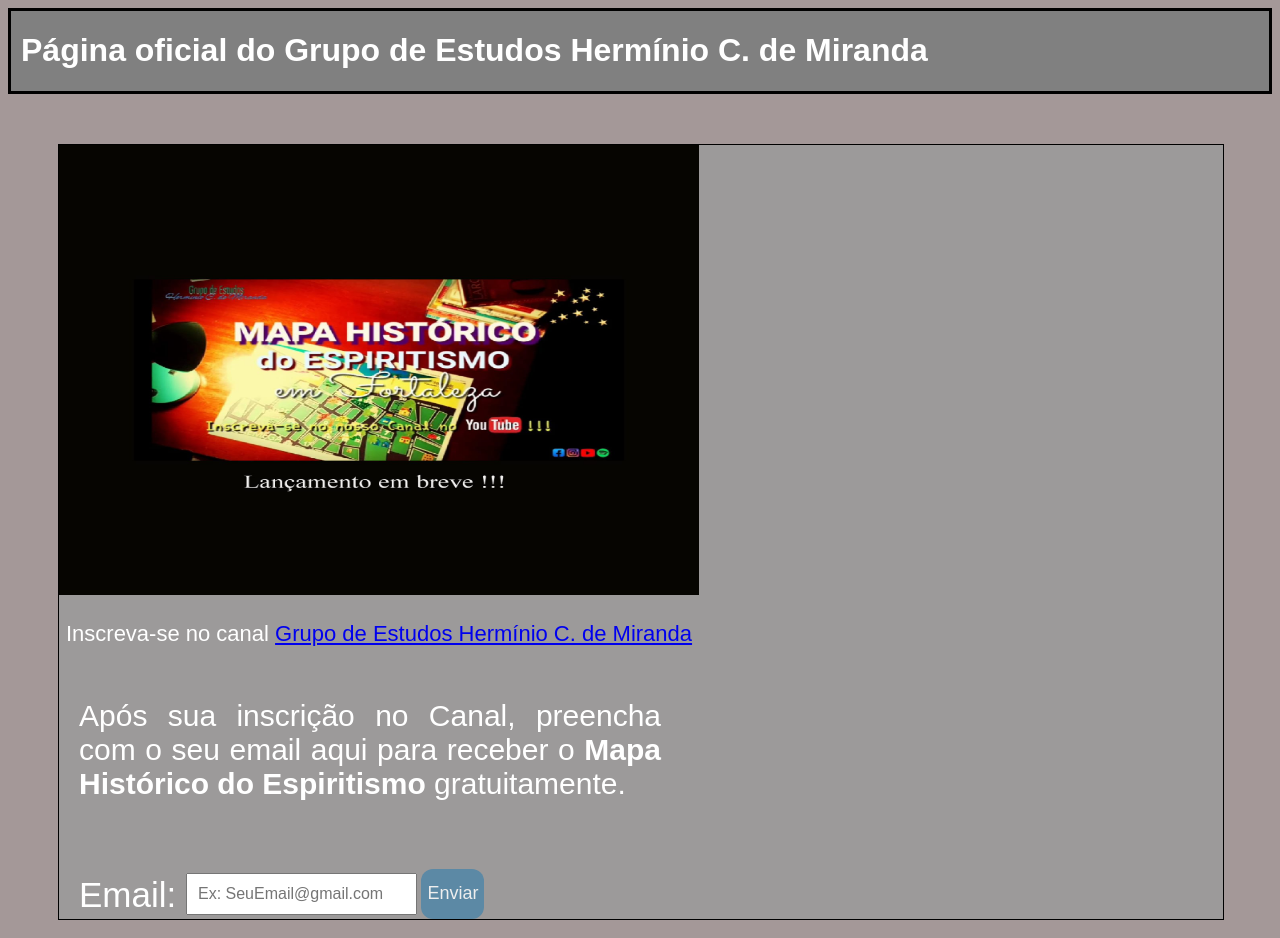
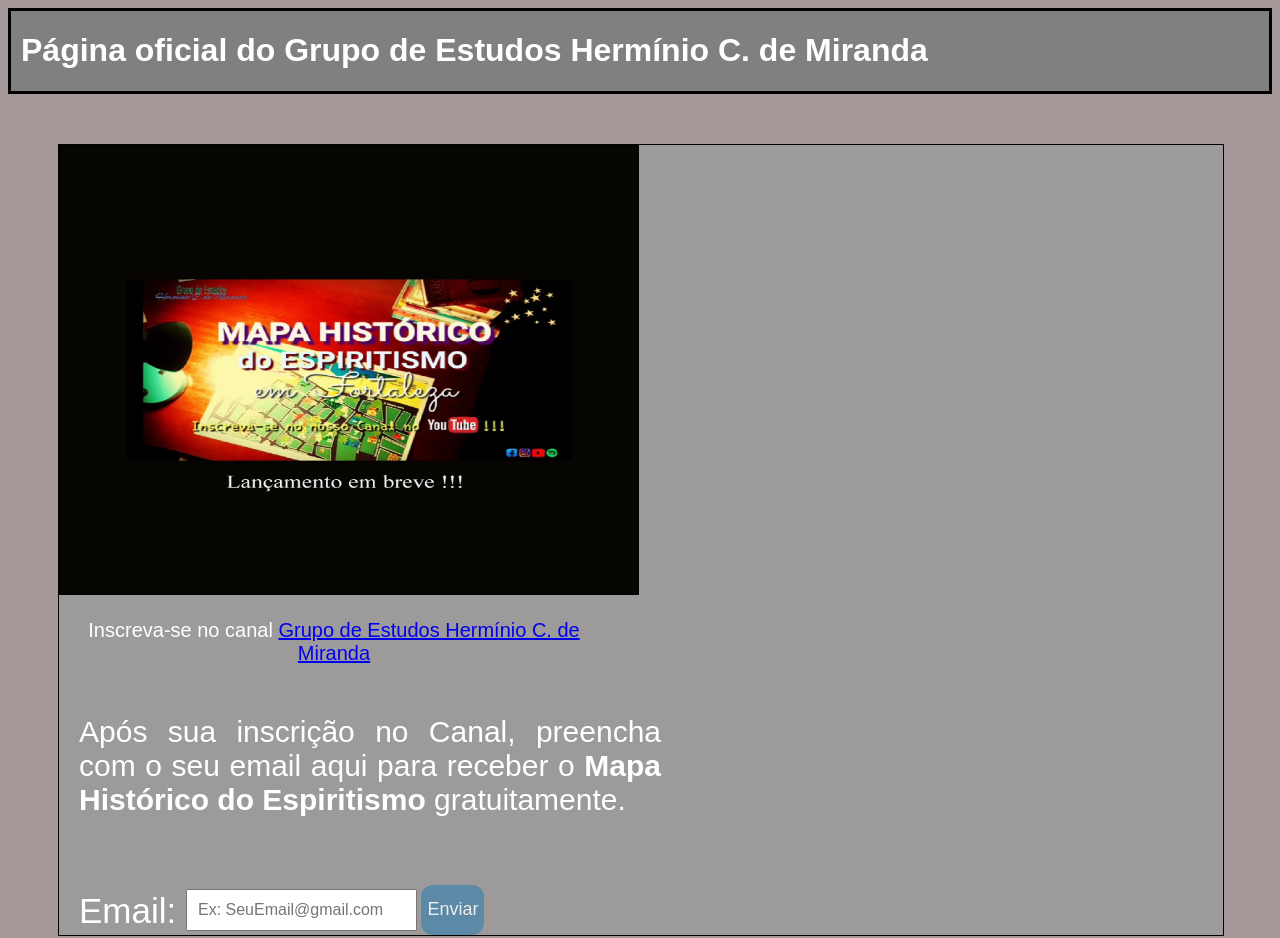
Before and after one commit to hexmiko/MapaHistoricoDoEspiritismo, a plain HTML site: page index.html in a window 1280 px wide. Shown: the top 938 px of the page. Drawn offline with nearby package versions, Linux system fonts and the light colour scheme.

Commit message:
resolvendo bug

```diff
--- a/index.html
+++ b/index.html
@@ -64,7 +64,7 @@
             <div id="principal">
 
                 <div id="imagem">
-                    <img src="Image/imagem.jpeg" alt="imagemteste" width="640" height="450">
+                    <img src="Image/imagem.jpeg" alt="imagemteste" width="580" height="450">
                     <p>Inscreva-se no canal <a href="https://www.youtube.com/c/GrupodeEstudosHermínioCdeMiranda"
                         target="_blank">Grupo de Estudos Hermínio C. de Miranda</a></p>
                 </div>
--- a/style.css
+++ b/style.css
@@ -55,12 +55,13 @@ div#imagem{
     display: table-cell;
     float: left;
     margin-right: 20px;
+    width: 550px;
 
 }
 
 div#imagem > p{
     text-align: center;
-    font-size: 22px
+    font-size: 20px
 }
 
 div#cadastro{
```
